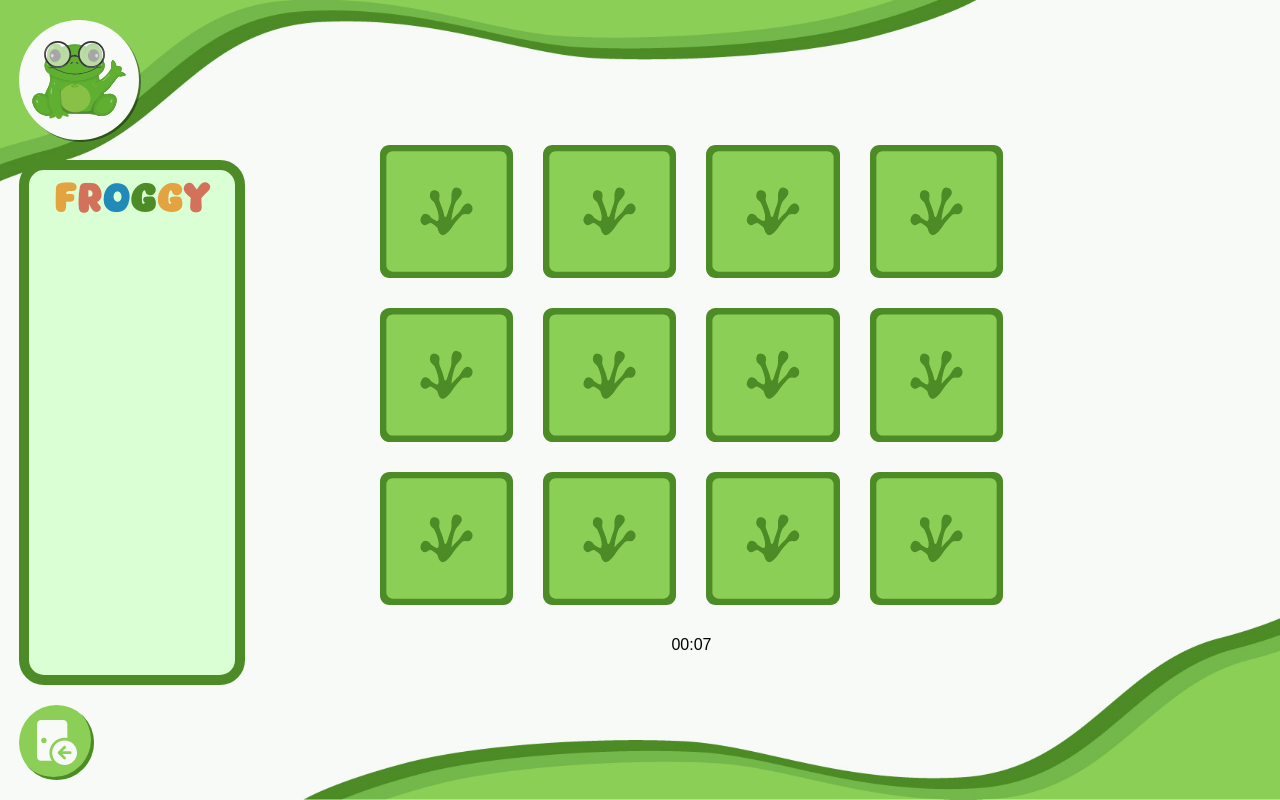
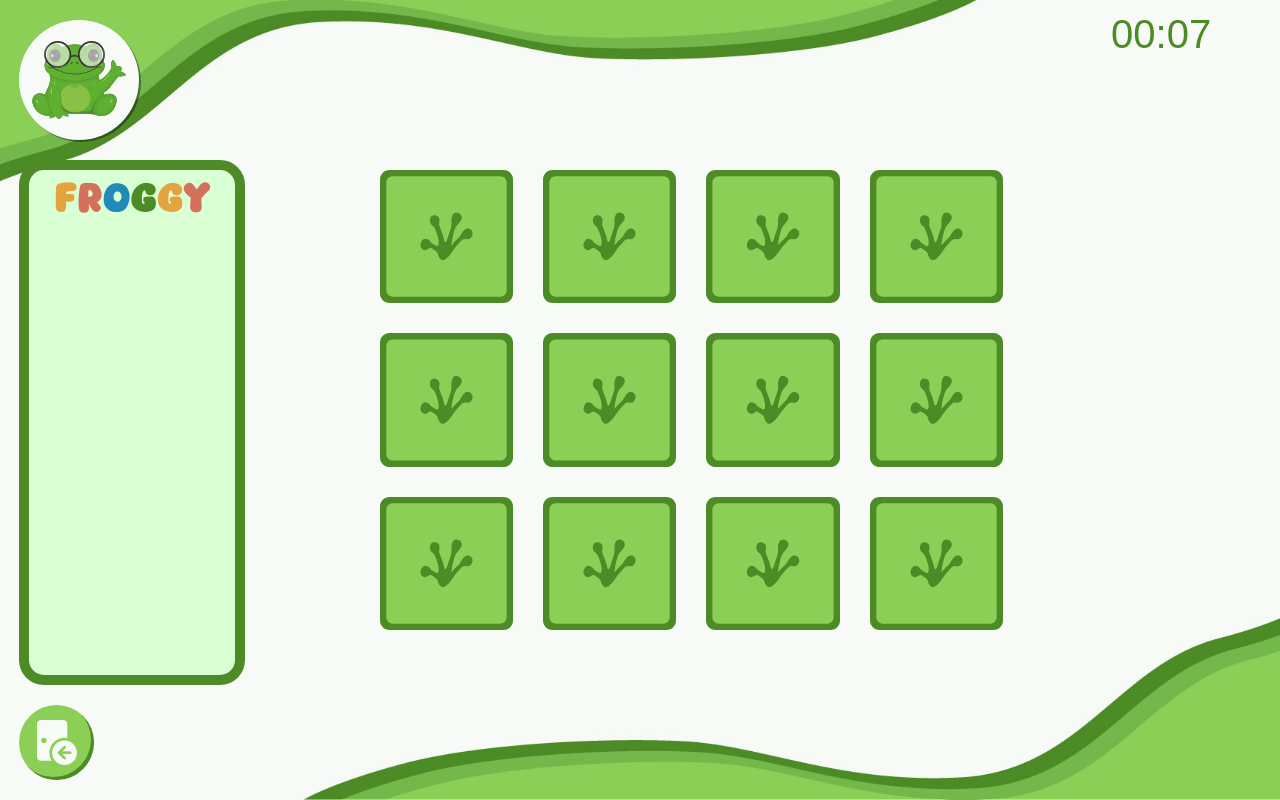
Before and after one commit to Rophyr/sae401, a Vue app: page /facile in a window 1280 px wide. Built offline with nearby package versions, Linux system fonts and the light colour scheme; a web font is replaced by a local one.

Commit message:
scss timer

```diff
--- a/src/components/Game.vue
+++ b/src/components/Game.vue
@@ -13,8 +13,10 @@
       </div>
     </div>
   </div>
-  <div>
-    <p> {{ displayTime }}</p>
+  <div class="container__right">
+    <div class="timer">
+      <p> {{ displayTime }}</p>
+    </div>
   </div>
 </template>
 
--- a/src/views/Facile.vue
+++ b/src/views/Facile.vue
@@ -14,13 +14,10 @@
         <button @click="goToMenu" class="btn btn--green btn--round btn--round--col"><img src="/images/back_door.svg" aria-label="Retourner au menu" alt="Retour au menu"></button>
       </div> <!-- Fin container left -->
       <div class="container__middle">
-        <div class="grid game"> <!-- JEU -->
-          <Game />
-      </div>
-      <div class="container__right">
+        <Game />
       </div>
     </div>
-  </div>
+
   </div>
   <div id="victory" style="display: none">
     <p id="vic-text">Bravo !</p>
```
